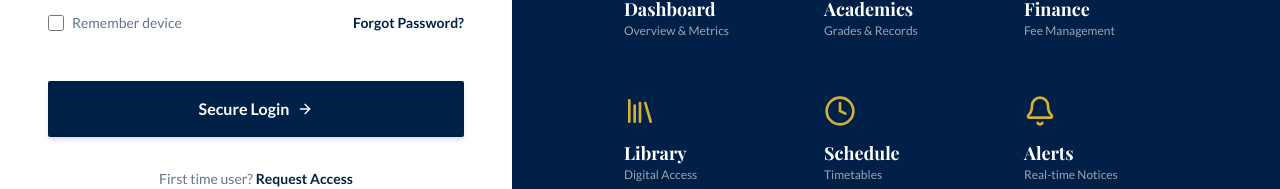
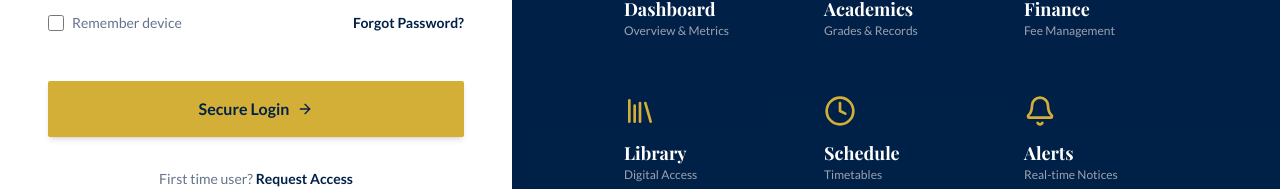
Before and after one commit to toxicbishop/KSSEM-College-ERP-System, a Next.js app: page / in a window 1280 px wide. Shown: the part 500-689 px from the top of the page. Built offline with nearby package versions, Linux system fonts and the light colour scheme; no server answers.

Commit message:
fixed profile issues

```diff
--- a/src/app/page.tsx
+++ b/src/app/page.tsx
@@ -408,7 +408,7 @@ export default function LandingPage() {
                             <Button
                               type="submit"
                               disabled={loading}
-                              className="bg-kssem-navy hover:bg-kssem-navy-light">
+                              className="bg-kssem-gold text-kssem-navy hover:bg-[#c4a030]">
                               {loading ? "Sending..." : "Send Reset Link"}
                             </Button>
                           </DialogFooter>
@@ -422,7 +422,7 @@ export default function LandingPage() {
                   <button
                     type="submit"
                     disabled={loading}
-                    className="w-full bg-kssem-navy hover:bg-kssem-navy-light text-white font-bold py-4 px-6 rounded-sm shadow-md hover:shadow-lg transition-all duration-200 flex items-center justify-center gap-2 group disabled:opacity-50">
+                    className="w-full bg-kssem-gold hover:bg-[#c4a030] text-kssem-navy font-bold py-4 px-6 rounded-sm shadow-md hover:shadow-lg transition-all duration-200 flex items-center justify-center gap-2 group disabled:opacity-50">
                     <span>{loading ? "Signing In..." : "Secure Login"}</span>
                     {!loading && (
                       <ArrowRight className="h-4 w-4 group-hover:translate-x-1 transition-transform" />
```
